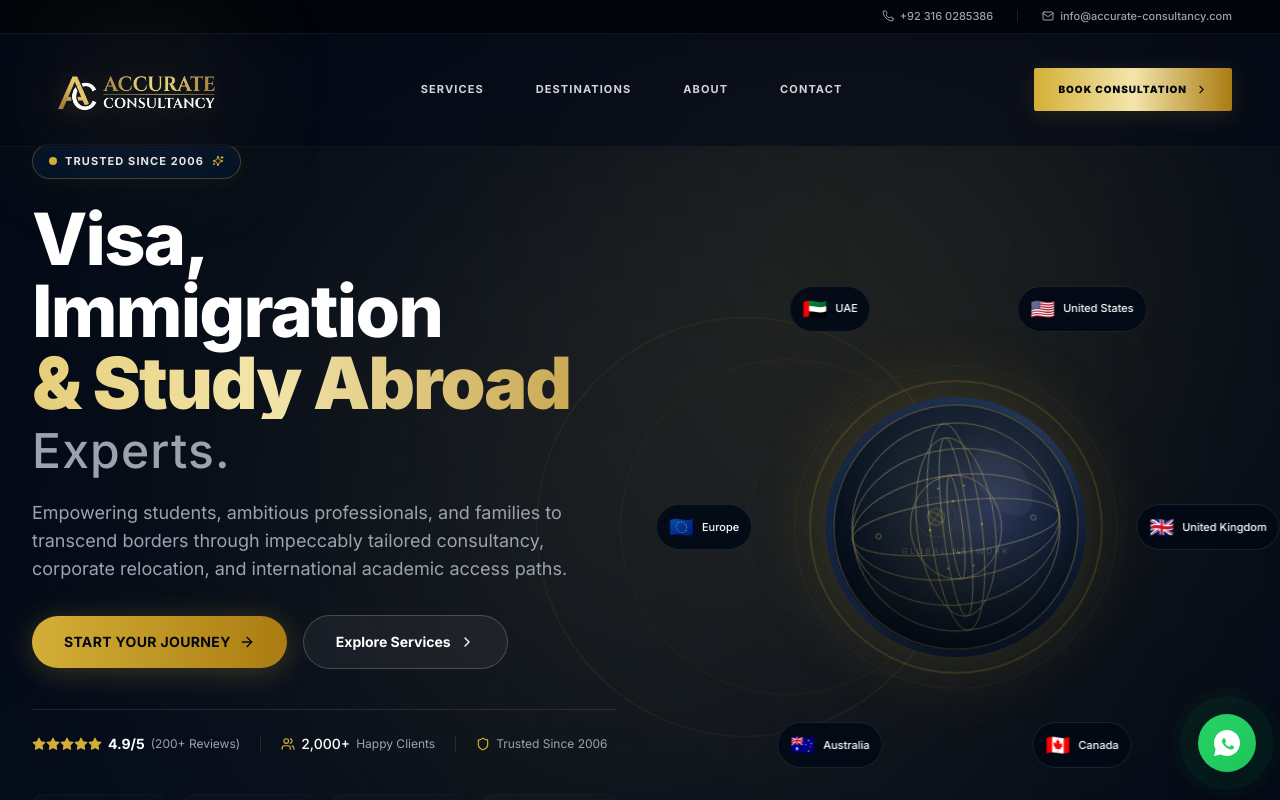
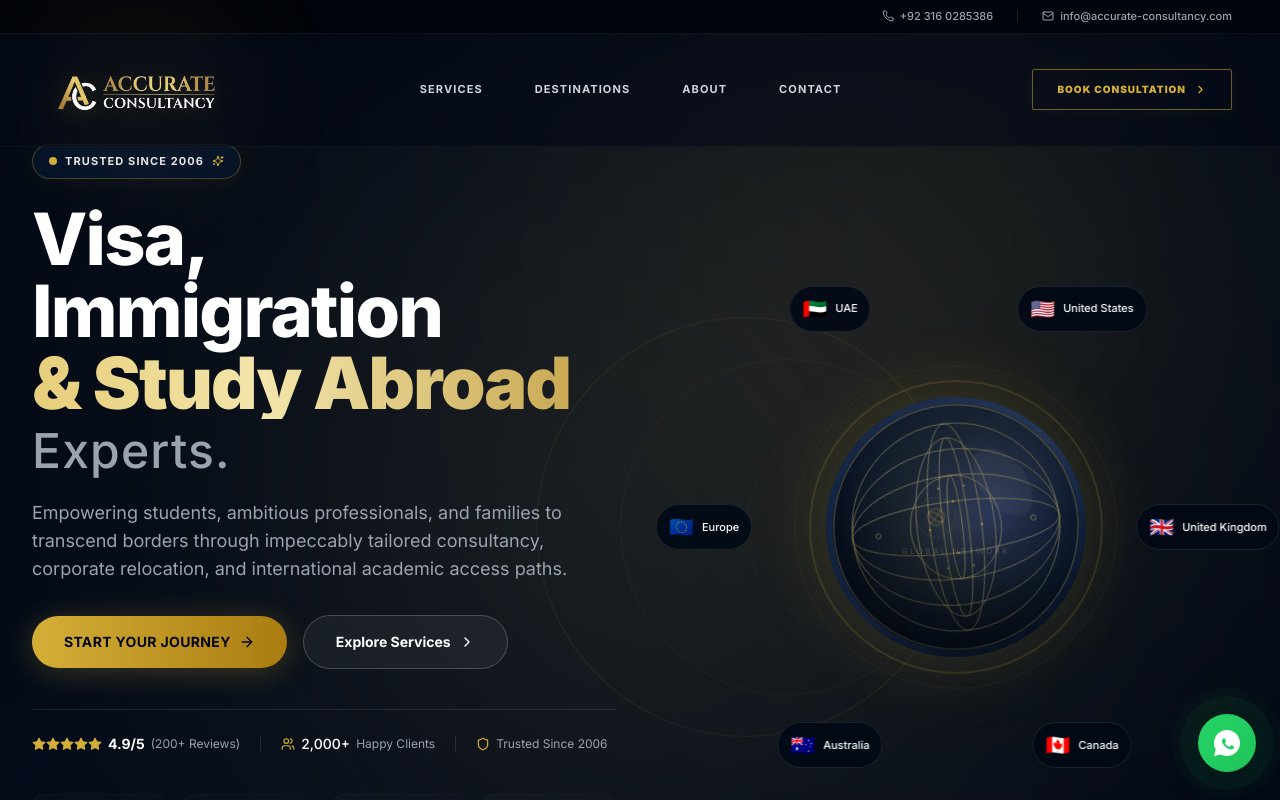
Before and after one commit to imran1001/Accurate-ConsultancyV3, a React (Vite) app: page / in a window 1280 px wide. Shown: the top 800 px of the page. Built offline with nearby package versions, Linux system fonts and the light colour scheme.

Commit message:
Refactor Navbar styles and button interactions

```diff
--- a/src/components/Navbar.jsx
+++ b/src/components/Navbar.jsx
@@ -80,7 +80,6 @@ export default function Navbar() {
             : 'bg-[#020916]/55 backdrop-blur-md border-b border-white/[0.04] py-4 sm:py-5'
         }`}
       >
-        {/* Upgraded container width pushes items to absolute left/right corners */}
         <div className="max-w-[1720px] mx-auto w-full px-4 sm:px-8 lg:px-12">
           <div className="flex items-center justify-between">
 
@@ -99,8 +98,7 @@ export default function Navbar() {
                   alt="Accurate Consultancy Logo"
                   width="240"
                   height="80"
-                  // origin-left ensures hover-scale expands into the page, not out of the viewport
-                  className="relative h-11 sm:h-13 md:h-15 lg:h-16 w-auto object-contain transition-transform duration-500 group-hover:scale-[1.02.5] origin-left"
+                  className="relative h-11 sm:h-13 md:h-15 lg:h-16 w-auto object-contain transition-transform duration-500 group-hover:scale-[1.03] origin-left"
                   style={{ filter: 'drop-shadow(0 4px 12px rgba(214,175,55,0.18))' }}
                 />
               </div>
@@ -132,17 +130,14 @@ export default function Navbar() {
               })}
             </div>
 
-            {/* ===== DESKTOP CTA ===== */}
+            {/* ===== DESKTOP "GHOST" CTA ===== */}
             <div className="hidden md:block">
               <button
                 onClick={() => scrollTo('consultation')}
-                className="group relative px-6 py-3.5 bg-gradient-to-r from-[#D4AF37] via-[#F3E5AB] to-[#AA7C11] text-gray-950 font-black text-[10px] uppercase tracking-widest rounded-sm shadow-[0_4px_25px_rgba(214,175,55,0.15)] hover:shadow-[0_4px_35px_rgba(214,175,55,0.35)] hover:-translate-y-0.5 transition-all duration-300 overflow-hidden"
+                className="group relative px-6 py-3 border border-[#D4AF37]/50 hover:border-[#D4AF37] text-[#D4AF37] hover:text-white bg-transparent hover:bg-[#D4AF37]/10 font-black text-[10px] uppercase tracking-widest rounded-sm transition-all duration-300 flex items-center gap-2 shadow-[0_0_15px_rgba(214,175,55,0.05)] hover:shadow-[0_0_25px_rgba(214,175,55,0.2)] hover:-translate-y-0.5"
               >
-                <span className="absolute inset-0 w-full h-full bg-gradient-to-r from-transparent via-white/30 to-transparent -translate-x-full group-hover:animate-shimmerSweep block" />
-                <span className="relative flex items-center gap-2">
-                  Book Consultation
-                  <ChevronRight size={13} className="transform group-hover:translate-x-0.5 transition-transform duration-300" />
-                </span>
+                <span>Book Consultation</span>
+                <ChevronRight size={13} className="transform group-hover:translate-x-0.5 transition-transform duration-300" />
               </button>
             </div>
 
@@ -196,6 +191,7 @@ export default function Navbar() {
             })}
 
             <div className="pt-6 mt-5 border-t border-white/[0.08] space-y-5 bg-[#020916]">
+              {/* Mobile keeps the solid gold button since there's no visual competition inside the menu */}
               <button
                 onClick={() => scrollTo('consultation')}
                 className="w-full py-4 bg-gradient-to-r from-[#D4AF37] via-[#F3E5AB] to-[#AA7C11] text-gray-950 font-black text-xs uppercase tracking-widest rounded-sm text-center shadow-lg active:scale-[0.98] transition-transform"
@@ -218,16 +214,9 @@ export default function Navbar() {
       </nav>
 
       <style>{`
-        @keyframes shimmerSweep {
-          0% { transform: translateX(-100%); }
-          100% { transform: translateX(100%); }
-        }
         @keyframes mobileNavFadeSlide {
           from { opacity: 0; transform: translateY(-10px); }
           to { opacity: 1; transform: translateY(0); }
-        }
-        .animate-shimmerSweep {
-          animation: shimmerSweep 2.5s cubic-bezier(0.25, 1, 0.5, 1) infinite;
         }
       `}</style>
     </header>
```
